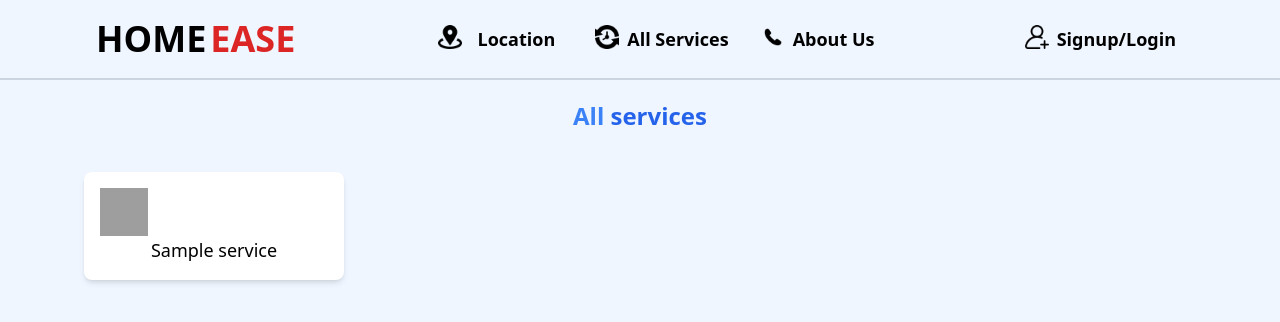
After one commit to rakib151p/HomeEase, a PHP site: page /all_services.php in a window 1280 px wide. The commit adds this page. Shown: the top 322 px of the page. Run offline with PHP 8.4, Linux system fonts and the light colour scheme; tables that the repository leaves empty or names only in its code hold one stand-in row (values such as "Sample post"); some libraries are stand-ins or nearby versions; grey boxes are pictures that could not be loaded.

Commit message:
added all services.php

```diff
--- /dev/null
+++ b/all_services.php
@@ -0,0 +1,97 @@
+<?php
+session_start();
+include 'config.php';
+
+
+?>
+<!DOCTYPE html>
+<html lang="en">
+
+<head>
+    <meta charset="UTF-8">
+    <meta name="viewport" content="width=device-width, initial-scale=1.0">
+    <title>All Services</title>
+    <script src="https://cdn.tailwindcss.com"></script>
+</head>
+
+<body class="bg-blue-50 text-center font-sans">
+    <?php
+    include 'header.php';
+    ?>
+    <h1 class="text-2xl font-bold text-blue-500 my-5">All <span class="text-blue-600">services</span></h1>
+
+    <div id="services" class="grid grid-cols-1 sm:grid-cols-2 md:grid-cols-3 lg:grid-cols-4 gap-6 max-w-6xl mx-auto p-5">
+        <?php
+        // Query to fetch services
+        $query = "SELECT `service_id`, `service_name`, `service_picture` FROM `service` WHERE 1";
+        // Execute the query
+        $result = mysqli_query($con, $query);
+        // Check if there are results
+        if (mysqli_num_rows($result) > 0) {
+            while ($row = mysqli_fetch_assoc($result)) {
+                // Generate service item
+                echo "
+                        <div id='{$row['service_name']}' onclick=\"showSubServices('{$row['service_name']}')\" class=\"service-card bg-white rounded-lg shadow-md p-4 hover:shadow-lg transform transition-transform duration-300 cursor-pointer\">
+                            <img src='photo/Services/" . $row['service_name'] . ".png' alt='" . htmlspecialchars($row['service_name']) . "' class=\"w-12 h-12\">
+                            <span class=\"mt-2 text-base sm:text-lg font-medium\">" . htmlspecialchars($row['service_name']) . "</span>
+                        </div>";
+            }
+        } else {
+            echo "<p>No services available.</p>";
+        }
+
+        ?>
+    </div>
+
+    <div id="sub-services-container" class="mt-10 max-w-6xl mx-auto hidden">
+        <h2 class="text-xl font-bold text-gray-700 mb-5">Sub Services for <span id="service-title" class="text-blue-600"></span></h2>
+        <!-- <a href=""> -->
+            <div id="sub-services" class="grid grid-cols-1 sm:grid-cols-2 lg:grid-cols-3 gap-4">
+                <!-- Sub-services will be dynamically populated here -->
+            </div>
+        <!-- </a> -->
+    </div>
+
+    <script>
+        function showSubServices(serviceName) {
+            const subServices = {
+                'Cleaning Service': ['Home Cleaning', 'Office Cleaning', 'Window Cleaning'],
+                'Plumbing Service': ['Leak Repair', 'Pipe Installation', 'Drain Cleaning'],
+                'Painting Service': ['Interior Painting', 'Exterior Painting', 'Wall Texturing'],
+                'Filter Service': ['Water Filter Installation', 'Air Filter Maintenance'],
+                'Door Service': ['Door Installation', 'Lock Repair', 'Door Painting'],
+                'Electricity Service': ['Wiring', 'Appliance Repair', 'Lighting Installation'],
+                'Kitchen Service': ['Cabinet Repair', 'Sink Installation'],
+                'Furniture Service': ['Assembly', 'Repair', 'Polishing'],
+                'E-Waste Service': ['Electronics Disposal', 'Recycling'],
+                'Gadget Service': ['Device Repair', 'Software Installation'],
+                'Design Service': ['Interior Design', 'Graphic Design']
+            };
+
+            const subServiceContainer = document.querySelector('#sub-services');
+            const serviceTitle = document.getElementById('service-title');
+
+            serviceTitle.textContent = serviceName;
+            subServiceContainer.innerHTML = '';
+
+            subServices[serviceName]?.forEach(sub => {
+                const div = document.createElement('div');
+                div.className = 'bg-white rounded-lg shadow p-4 text-gray-700 cursor-pointer';
+                div.textContent = sub;
+
+                // Add the onclick event to call the goToLink function
+                div.onclick = () => goToLink(sub);
+
+                subServiceContainer.appendChild(div);
+            });
+
+            document.getElementById('sub-services-container').classList.remove('hidden');
+
+            function goToLink(name) {
+                window.location.href = `service_details.php?name=${name}`;
+            }
+        }
+    </script>
+</body>
+
+</html>
--- a/header.php
+++ b/header.php
@@ -14,7 +14,7 @@
     </div>
     <div class="flex">
       <img src="photo\Home\time.png" class="h-6 mt-2">
-      <a href="#" class="text-base md:text-lg font-semibold px-2 py-2 hover:border-b-2 hover:border-blue-600 transition ease-in-out duration-500">
+      <a href="all_services.php" class="text-base md:text-lg font-semibold px-2 py-2 hover:border-b-2 hover:border-blue-600 transition ease-in-out duration-500">
         All Services
       </a>
 
--- /dev/null
+++ b/service_details.php
@@ -0,0 +1,5 @@
+<?php
+echo 'check from service details';
+
+
+?>
```
